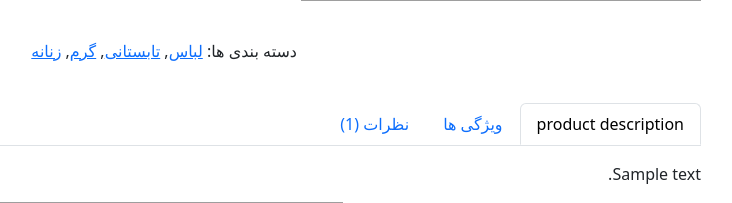
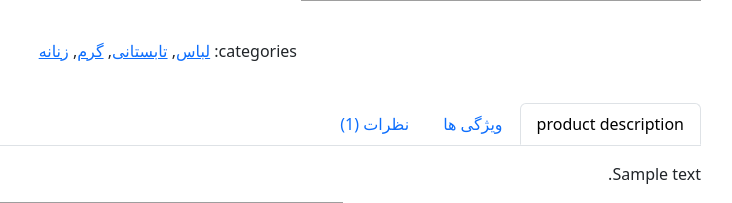
Before and after one commit to mohammadrezaelahi/online_shop, a Django app: page /products/1/ in a window 1280 px wide. Shown: the part 641-844 px from the top of the page, without its empty margins (497-1229 px from the left). Run offline with Django 4.2, Linux system fonts and the light colour scheme; tables that the repository leaves empty hold one stand-in row (values such as "Sample post"); parts of the project's set-up code (start-up, migrations or seed data) failed here and were passed over; some libraries are stand-ins or nearby versions; grey boxes are pictures that could not be loaded.

Commit message:
change somthing in templates

```diff
--- a/products/templates/products/product_detail.html
+++ b/products/templates/products/product_detail.html
@@ -60,16 +60,16 @@
                                                         max="30"
                                                 >
                                             </div>
-                                            <button type="button"
+                                            <button type="submit"
                                                     class="btn btn-small btn-bg-red btn-color-white btn-hover-2"
-                                                    onclick="window.location.href='cart.html'">
+                                            >
                                                 {% trans "add to cart" %}
                                             </button>
                                         </div>
                                     </form>
                                 </div>
                                 <div class="product-footer-meta mt-5 pt-5">
-                                    <p><span class="m-0">دسته بندی ها:</span>
+                                    <p><span class="m-0">{% trans "categories" %}:</span>
                                         <a href="shop.html">لباس</a>,
                                         <a href="shop.html">تابستانی</a>,
                                         <a href="shop.html">گرم</a>,
```
